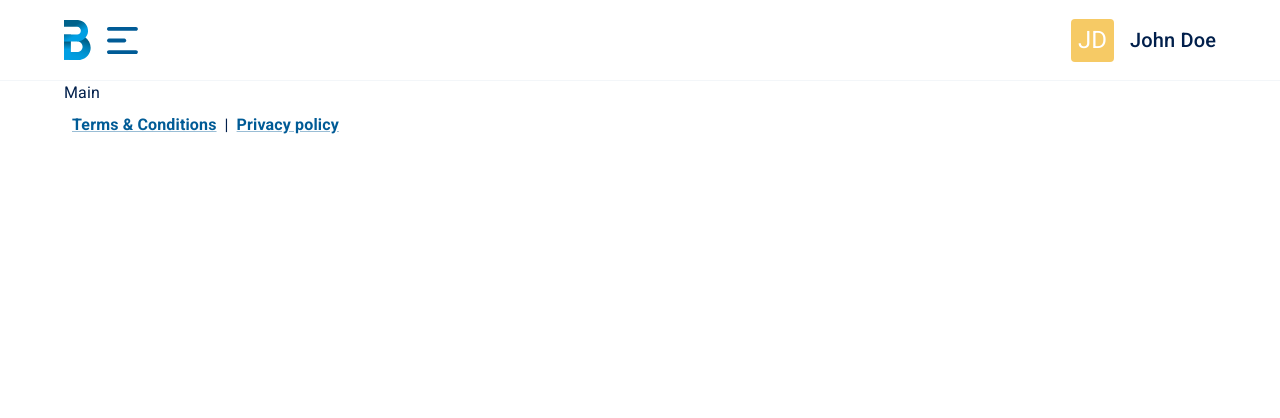
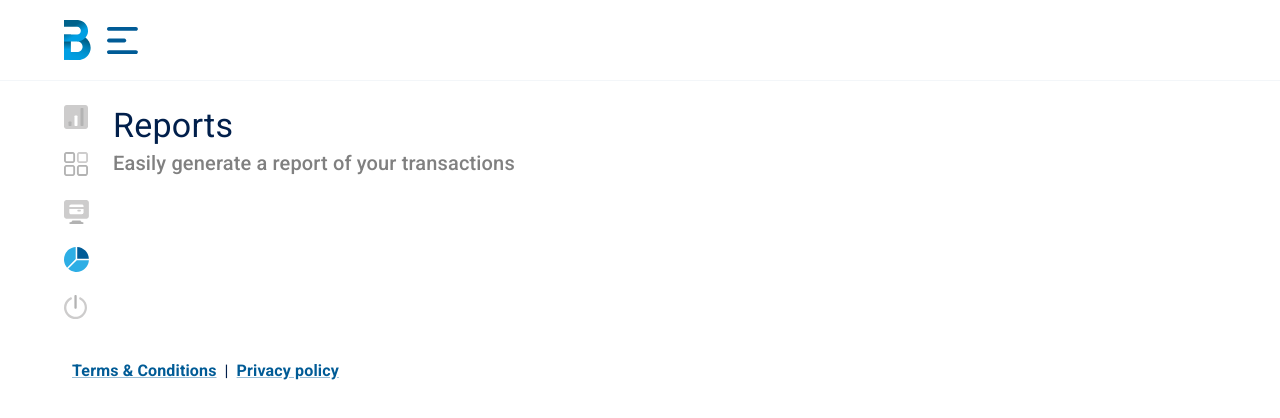
Before and after one commit to toytonic/match-reports, a React (Vite) app: page / in a window 1280 px wide. Shown: the top 418 px of the page. Built offline with nearby package versions, Linux system fonts and the light colour scheme; no server answers.

Commit message:
Add user api

```diff
--- a/package.json
+++ b/package.json
@@ -15,6 +15,8 @@
     "@emotion/styled": "^11.11.0",
     "@fontsource/roboto": "^5.0.1",
     "@mui/material": "^5.13.2",
+    "@tanstack/react-query": "^4.29.7",
+    "axios": "^1.4.0",
     "react": "^18.2.0",
     "react-dom": "^18.2.0"
   },
--- a/src/App.tsx
+++ b/src/App.tsx
@@ -1,19 +1,31 @@
-import { Container, ThemeProvider, Typography } from "@mui/material";
+import { Box, Container, ThemeProvider, Typography } from "@mui/material";
 import CssBaseline from "@mui/material/CssBaseline";
 import Footer from "./components/Footer";
 import Header from "./components/Header";
+import Navbar from "./components/Navbar";
 import { theme } from "./theme";
+import { QueryClient, QueryClientProvider } from "@tanstack/react-query";
+
+const queryClient = new QueryClient();
 
 function App() {
   return (
+    <QueryClientProvider client={queryClient}>
       <ThemeProvider theme={theme}>
         <CssBaseline />
         <Header />
-      <Container component="main">
-        <Typography>Main</Typography>
+        <Container component="main" sx={{ py: 3, display: "flex" }}>
+          <Navbar />
+          <Box sx={{ flex: 1 }}>
+            <Typography variant="h4">Reports</Typography>
+            <Typography variant="h6" color="grey">
+              Easily generate a report of your transactions
+            </Typography>
+          </Box>
         </Container>
         <Footer />
       </ThemeProvider>
+    </QueryClientProvider>
   );
 }
 
--- /dev/null
+++ b/src/api/api.ts
@@ -0,0 +1,14 @@
+import axios from "axios";
+
+export type ApiResponse<T = unknown> = {
+  code: number;
+  data: T;
+  error: null | string;
+};
+
+export const api = axios.create({
+  baseURL: import.meta.env.VITE_API_URL,
+  headers: {
+    "Content-Type": "application/json",
+  },
+});
--- /dev/null
+++ b/src/api/useUser.ts
@@ -0,0 +1,20 @@
+import { useQuery } from "@tanstack/react-query";
+import { ApiResponse, api } from "./api";
+
+type User = {
+  userId: string;
+  email: string;
+  firstName: string;
+  lastName: string;
+};
+
+async function getUser() {
+  const {
+    data: { data },
+  } = await api.get<ApiResponse<User[]>>("users");
+  return data[0];
+}
+
+export function useUser() {
+  return useQuery({ queryKey: ["user"], queryFn: getUser });
+}
--- a/src/components/Header.tsx
+++ b/src/components/Header.tsx
@@ -1,13 +1,11 @@
-import {
-  Box,
-  Container,
-  Unstable_Grid2 as Grid,
-  Typography,
-} from "@mui/material";
+import { Box, Container, Typography } from "@mui/material";
+import { useUser } from "../api/useUser";
 import { ReactComponent as LogoSvg } from "../assets/svg/logo.svg";
 import { ReactComponent as NavToggleSvg } from "../assets/svg/nav-toggle.svg";
 
 function Header() {
+  const { data: user } = useUser();
+
   return (
     <Box sx={{ borderBottom: 1, borderColor: "divider" }} component="header">
       <Container sx={{ display: "flex", alignItems: "center", height: 80 }}>
@@ -15,10 +13,12 @@ function Header() {
           <LogoSvg />
           <NavToggleSvg />
         </Box>
+        {user ? (
+          <>
             <Box
               sx={{
-            marginLeft: "auto",
-            marginRight: 2,
+                ml: "auto",
+                mr: 2,
                 width: 43,
                 height: 43,
                 borderRadius: 1,
@@ -29,12 +29,17 @@ function Header() {
               }}
             >
               <Typography variant="h5" color="primary.contrastText">
-            JD
+                {user.firstName[0].toUpperCase()}
+                {user.lastName[0].toUpperCase()}
               </Typography>
             </Box>
             <Box>
-          <Typography variant="h6">John Doe</Typography>
+              <Typography variant="h6">
+                {user.firstName} {user.lastName}
+              </Typography>
             </Box>
+          </>
+        ) : null}
       </Container>
     </Box>
   );
--- /dev/null
+++ b/src/components/Navbar.tsx
@@ -0,0 +1,35 @@
+import { Box, Stack } from "@mui/material";
+import { PropsWithChildren } from "react";
+import { ReactComponent as Stats } from "../assets/svg/charts.svg";
+import { ReactComponent as Apps } from "../assets/svg/apps-menu.svg";
+import { ReactComponent as Charts } from "../assets/svg/pie-charts-menu.svg";
+import { ReactComponent as Logout } from "../assets/svg/logout-menu.svg";
+import { ReactComponent as Monitor } from "../assets/svg/monitor-menu.svg";
+
+function NavItem({ children }: PropsWithChildren) {
+  return <Box component="a">{children}</Box>;
+}
+
+function Navbar() {
+  return (
+    <Stack component="nav" spacing={2} sx={{ pr: 3 }}>
+      <NavItem>
+        <Stats />
+      </NavItem>
+      <NavItem>
+        <Apps />
+      </NavItem>
+      <NavItem>
+        <Monitor />
+      </NavItem>
+      <NavItem>
+        <Charts />
+      </NavItem>
+      <NavItem>
+        <Logout />
+      </NavItem>
+    </Stack>
+  );
+}
+
+export default Navbar;
```
Also changed, not shown: 2 other files (tests, documents, lock files or other folders). Lines whose indentation alone changed are shown as unchanged.
